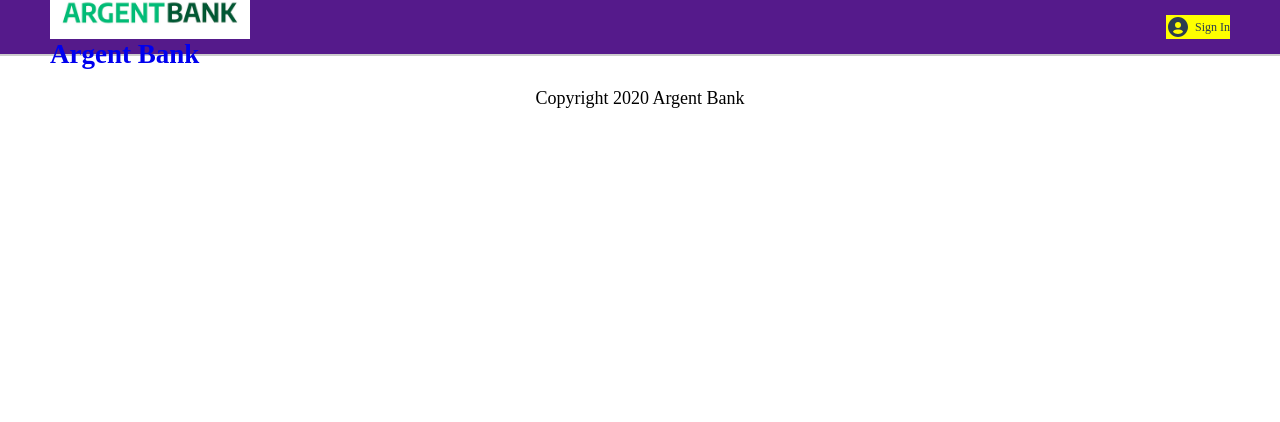
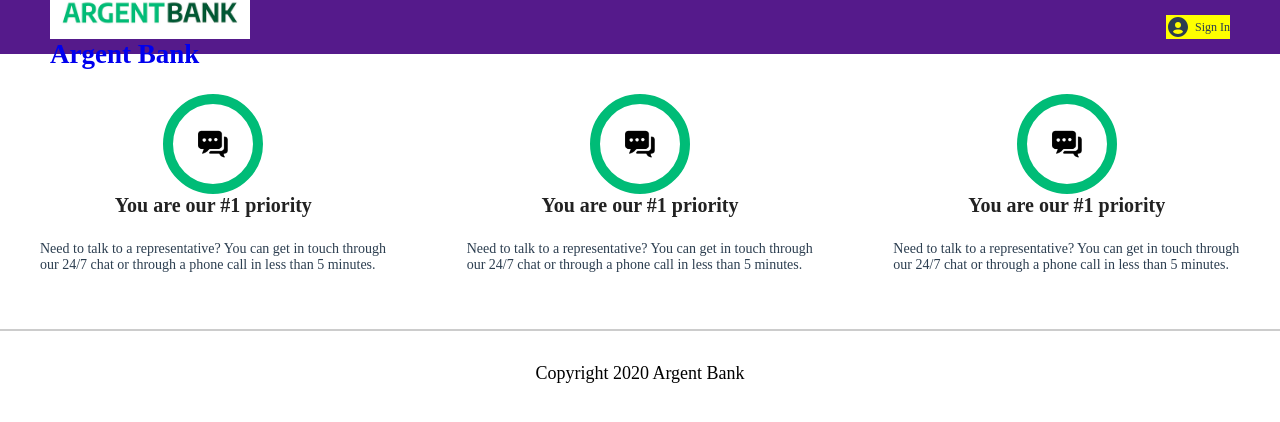
Before and after one commit to Dusty-Hordofel/remede, a React (Vite) app in the folder frontend/: page / in a window 1280 px wide. Shown: the top 422 px of the page. Built offline with nearby package versions, Linux system fonts and the light colour scheme.

Commit message:
6. Feature Item

```diff
--- a/frontend/src/App.tsx
+++ b/frontend/src/App.tsx
@@ -1,5 +1,6 @@
 import { BrowserRouter, Routes, Route } from "react-router-dom";
 import Layout from './components/Layout';
+import Home from "./pages/home/Home";
 
 
 function App() {
@@ -8,8 +9,8 @@ function App() {
     <BrowserRouter>
       <Layout>
         <Routes>
-          {/* <Route exact path="/" element={<Home />} />
-					<Route exact path="/login" element={<Login />} />
+          <Route path="/" element={<Home />} />
+          {/*<Route exact path="/login" element={<Login />} />
 					<Route exact path="/profile" element={<Profile />} /> */}
         </Routes>
       </Layout>
--- /dev/null
+++ b/frontend/src/components/featureItem/FeatureItem.tsx
@@ -0,0 +1,20 @@
+import React from 'react'
+import styles from './featureItem.module.scss'
+
+interface FeatureItemProps extends React.ImgHTMLAttributes<HTMLImageElement> {
+    title: string
+    description: string
+
+}
+
+const FeatureItem = ({ src, title, description, alt }: FeatureItemProps) => {
+    return (
+        <div className={styles.feature}>
+            <img src={src} alt={alt} className={styles.image} />
+            <h3 className={styles.title}>{title}</h3>
+            <p className={styles.description}>{description}</p>
+        </div>
+    )
+}
+
+export default FeatureItem
--- /dev/null
+++ b/frontend/src/components/featureItem/featureItem.module.scss
@@ -0,0 +1,33 @@
+
+.feature{
+display: flex;
+align-items: center;
+justify-content: center;
+flex-direction: column;
+width: 531.336px;
+// height: 281.5px;
+padding: 4rem;
+
+
+
+    .image{
+        width: 100px;
+        border: 10px solid #00bc77;
+        border-radius: 50%;
+        padding: 1.6rem;
+    }
+
+    .title{
+        color: #222;
+        font-size: 2rem;
+        font-weight: bold;
+        margin-bottom: 0.8rem;
+    }
+
+    .description{
+        margin: 1.6rem 0 1.6rem;
+        color:rgb(44, 62, 80);
+        font-size: 1.4rem;
+    }
+
+}
--- a/frontend/src/components/footer/Footer.tsx
+++ b/frontend/src/components/footer/Footer.tsx
@@ -9,5 +9,3 @@ function Footer({ content }: { content: string }) {
 }
 
 export default Footer;
-
-{/* */ }
--- /dev/null
+++ b/frontend/src/pages/home/Home.tsx
@@ -0,0 +1,20 @@
+import React from 'react'
+import FeatureItem from '../../components/featureItem/FeatureItem'
+import chat from '../../assets/icon-chat.png'
+import money from '../../assets/icon-money.png'
+import security from '../../assets/icon-security.png'
+import styles from './home.module.scss'
+const Home = () => {
+
+    return (
+        <>
+            <div className={styles.features}>
+                <FeatureItem src={chat} title="You are our #1 priority" description='Need to talk to a representative? You can get in touch through our 24/7 chat or through a phone call in less than 5 minutes.' />
+                <FeatureItem src={chat} title="You are our #1 priority" description='Need to talk to a representative? You can get in touch through our 24/7 chat or through a phone call in less than 5 minutes.' />
+                <FeatureItem src={chat} title="You are our #1 priority" description='Need to talk to a representative? You can get in touch through our 24/7 chat or through a phone call in less than 5 minutes.' />
+            </div>
+        </>
+    )
+}
+
+export default Home
--- /dev/null
+++ b/frontend/src/pages/home/home.module.scss
@@ -0,0 +1,8 @@
+.features {
+    display: flex;
+    flex-direction: column;
+
+    @media (min-width: 920px) {
+      flex-direction: row;
+    }
+  }
```
Also changed, not shown: 1 other file (tests, documents, lock files or other folders).
